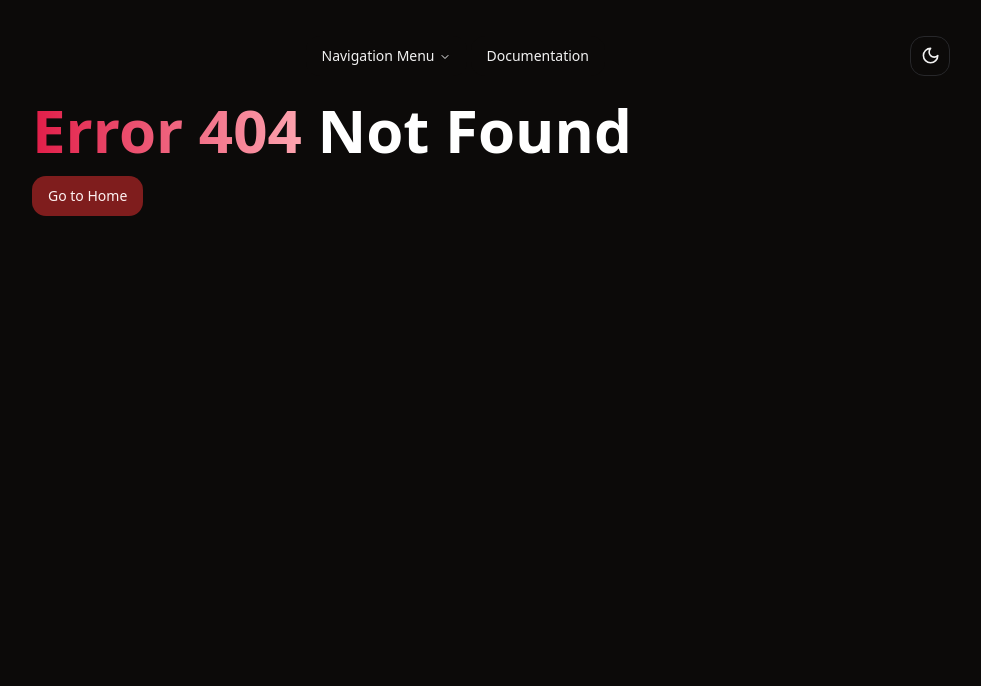
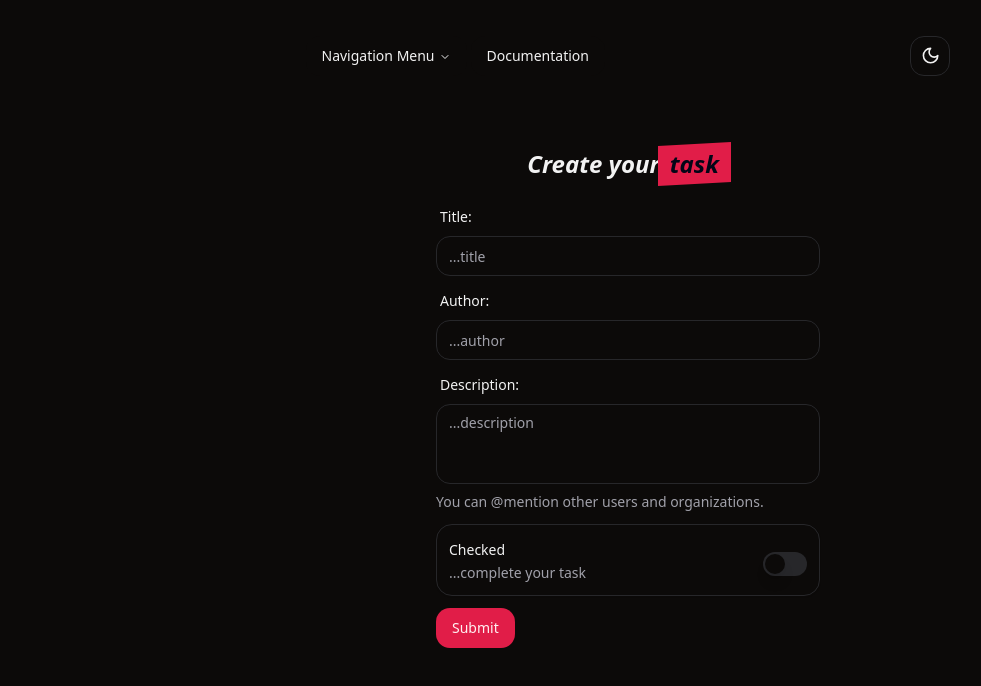
Before and after one commit to gergg90/crud-tasks-reduxtoolkit, a React (Vite) app: page /edit/task/1 in a window 1280 px wide. Before the commit this address had no page. Shown: the top 686 px of the page, without its empty margins (12-993 px from the left). Built offline with nearby package versions, Linux system fonts and the light colour scheme.

Commit message:
data recovered by id

```diff
--- a/src/App.tsx
+++ b/src/App.tsx
@@ -6,7 +6,6 @@ import NotFound from "./components/NotFound";
 import TasksForm from "./components/TasksForm";
 import TasksList from "./components/TasksList";
 import { ThemeProvider } from "./components/ThemeProvider";
-
 
 // TODO
 //! Complete Edit Task
@@ -27,8 +26,8 @@ function App() {
                 <Route path="/" element={<Home />} />
                 <Route path="/tasks" element={<TasksList />} />
                 <Route path="/create/task" element={<TasksForm />} />
+                <Route path="/edit/task/:id" element={<TasksForm />} />
                 <Route path="*" element={<NotFound />} />
-
               </Routes>
             </div>
           </div>
--- a/src/components/TasksForm.tsx
+++ b/src/components/TasksForm.tsx
@@ -11,10 +11,12 @@ import {
   FormMessage,
 } from "@/components/ui/form";
 import { InputShadcn } from "@/components/ui/input";
+import { useAppSelector } from "@/hooks/useApp";
 import { useTasksActions } from "@/hooks/useTasksActions";
 import { zodResolver } from "@hookform/resolvers/zod";
+import { useEffect, useState } from "react";
 import { useForm } from "react-hook-form";
-import { useNavigate } from "react-router-dom";
+import { useNavigate, useParams } from "react-router-dom";
 import { Switch } from "./ui/switch";
 import { Textarea } from "./ui/textarea";
 
@@ -34,15 +36,23 @@ const tasksFormSchema = z.object({
 
 function TasksForm() {
   const { createTaskFromHook } = useTasksActions();
+  const [task, setTask] = useState({
+    title: "",
+    description: "",
+    author: "",
+    checked: false,
+  });
+  const tasks = useAppSelector((state) => state.tasks);
   const navigate = useNavigate();
+  const params = useParams();
 
   const form = useForm<z.infer<typeof tasksFormSchema>>({
     resolver: zodResolver(tasksFormSchema),
     defaultValues: {
-      title: "",
-      description: "",
-      author: "",
-      checked: false,
+      title: task.title,
+      description: task.description,
+      author: task.author,
+      checked: task.checked,
     },
   });
 
@@ -53,6 +63,20 @@ function TasksForm() {
     navigate("/tasks");
     form.reset();
   };
+
+  useEffect(() => {
+    if (params.id) {
+      const foundTask = tasks.find((task) => task.id === params.id);
+
+      if (foundTask) {
+        setTask(foundTask);
+        form.setValue("title", foundTask.title);
+        form.setValue("description", foundTask.description);
+        form.setValue("author", foundTask.author);
+        form.setValue("checked", foundTask.checked);
+      }
+    }
+  }, []);
 
   return (
     <div className="flex min-h-full flex-col justify-center p-6 lg:px-8 ">
--- a/src/components/TasksList.tsx
+++ b/src/components/TasksList.tsx
@@ -19,6 +19,7 @@ import {
 
 import { useAppSelector } from "@/hooks/useApp";
 import { useTasksActions } from "@/hooks/useTasksActions";
+import { Link } from "react-router-dom";
 
 function TasksList() {
   const tasks = useAppSelector((state) => state.tasks);
@@ -75,9 +76,9 @@ function TasksList() {
 
                 <TableCell className="items-end text-right">
                   <div className="flex justify-end gap-2">
-                    <button>
+                    <Link to={`/edit/task/${task.id}`}>
                       <EditIcon />
-                    </button>
+                    </Link>
                     <button onClick={() => deleteTaskFromHook(task.id)}>
                       <DeleteIcon />
                     </button>
```
